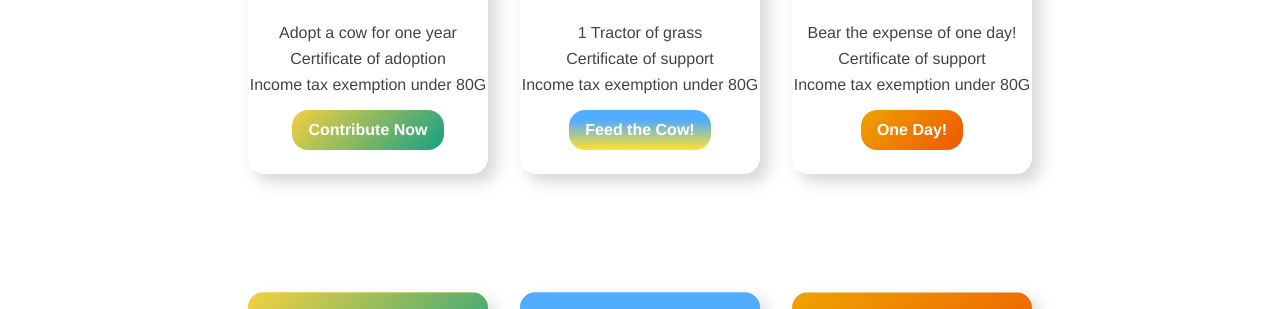
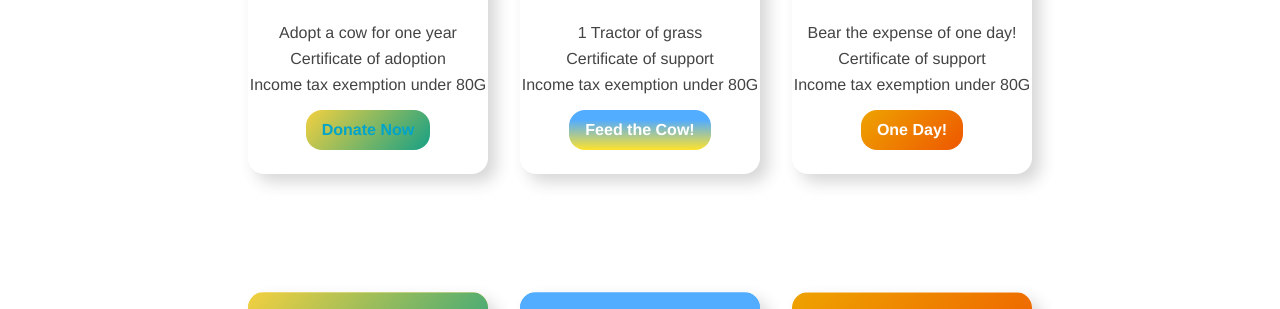
Before and after one commit to sujayadkesar/govardhana, a Jekyll site: the page built from goseva.html, in a window 1280 px wide. Shown: the part 502-811 px from the top of the page. Built offline with Jekyll 4.4.1, drawn with Linux system fonts in a browser that asks for light colours.

Commit message:
payments.html

```diff
--- a/goseva.html
+++ b/goseva.html
@@ -24,7 +24,7 @@ description:
           <li class="card-element">Income tax exemption under 80G</li>
           <li class="card-element"></li>
         </ul>
-        <button class="btn btn-basic">Contribute Now</button>
+        <button class="btn btn-basic"> <a href="{{ site.baseurl }}/payments.html">Donate Now</a></button>
       </div>
     </div>
   </div>
--- /dev/null
+++ b/payments.html
@@ -0,0 +1,3 @@
+<h1>DO the paymentttt nowwww lol
+
+</h1>
```
